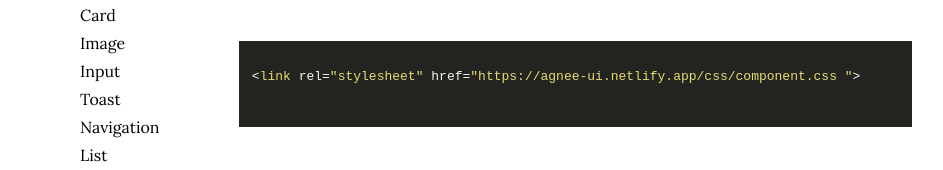
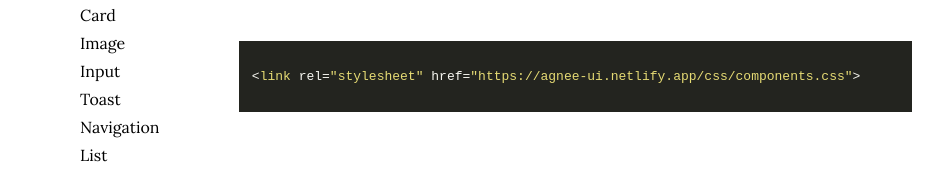
Before and after one commit to SomeEarth86/AgneeUI, a plain HTML site: page doc.html in a window 1280 px wide. Shown: the part 422-592 px from the top of the page, without its empty margins (176-1119 px from the left). Drawn offline with nearby package versions, Linux system fonts and the light colour scheme.

Commit message:
chore: space trim

```diff
--- a/doc.html
+++ b/doc.html
@@ -41,7 +41,7 @@
             <div class="sidebar_heading">Components</div>
             <ul>
                 <li class="sidebar_links"><a href="./Components/avatar/avatar.html" class="">Avatar</a></li>
-                <li class="sidebar_links"><a href="./Components/alert/alert.html" >Alert</a></li>
+                <li class="sidebar_links"><a href="./Components/alert/alert.html">Alert</a></li>
                 <li class="sidebar_links"><a href="./Components/Badge/badge.html">Badge</a></li>
                 <li class="sidebar_links"><a href="./Components/button/button.html">Button</a></li>
                 <li class="sidebar_links"><a href="./Components/card/card.html">Card</a></li>
@@ -70,8 +70,7 @@
             <div class="code-snippet-display">
                 <pre>
                     <code>
-&lt;link rel="stylesheet" href="https://agnee-ui.netlify.app/css/component.css "&gt;
-
+&lt;link rel="stylesheet" href="https://agnee-ui.netlify.app/css/components.css"&gt;
                     </code>
                 </pre>
             </div>
```
